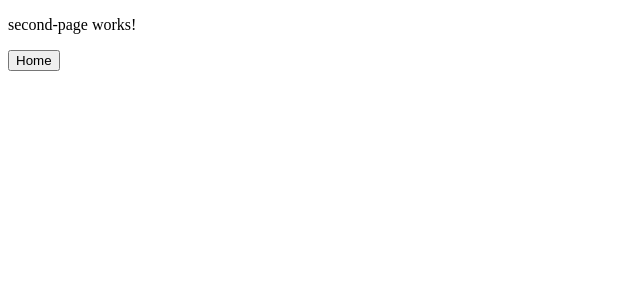
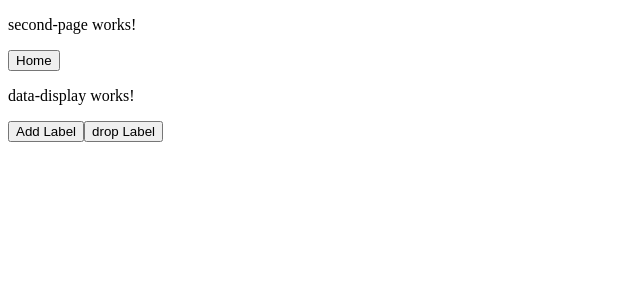
Before and after one commit to aguycalledpete/affective-state-profile, an Angular app: page /second-page in a window 1280 px wide. Shown: the top 300 px of the page, without its empty margins (0-640 px from the left). Built offline with nearby package versions, Linux system fonts and the light colour scheme.

Commit message:
working components

```diff
--- a/src/app/app.module.ts
+++ b/src/app/app.module.ts
@@ -8,12 +8,14 @@ import { AppRoutingModule } from './app-routing.module';
 
 import { FirstPageComponent } from './pages/first-page/first-page.component';
 import { SecondPageComponent } from './pages/second-page/second-page.component';
+import { DataDisplayComponent } from './components/data-display/data-display.component';
 
 @NgModule({
   declarations: [
     AppComponent,
     FirstPageComponent,
-    SecondPageComponent
+    SecondPageComponent,
+    DataDisplayComponent
   ],
   imports: [
     BrowserModule,
--- /dev/null
+++ b/src/app/components/data-display/data-display.component.html
@@ -0,0 +1,13 @@
+<p>data-display works!</p>
+
+<button (click)="addLabel()">
+    Add Label
+</button>
+
+<button (click)="dropLabel()">
+    drop Label
+</button>
+
+<div *ngFor="let label of dataStoreService.labels">
+    <span>{{label}}</span>
+</div>
--- /dev/null
+++ b/src/app/components/data-display/data-display.component.ts
@@ -0,0 +1,26 @@
+import { Component, OnInit } from '@angular/core';
+import { DataStoreService } from 'src/app/services/data-store/data-store.service';
+
+@Component({
+  selector: 'app-data-display',
+  templateUrl: './data-display.component.html',
+  styleUrls: ['./data-display.component.css']
+})
+export class DataDisplayComponent implements OnInit {
+
+  constructor(
+    public dataStoreService:DataStoreService
+    ) { }
+
+    ngOnInit(): void {
+    }
+
+    addLabel():void {
+      this.dataStoreService.labels.push('label');
+    }
+
+    dropLabel():void {
+      this.dataStoreService.labels.pop();
+    }
+
+  }
--- a/src/app/pages/first-page/first-page.component.html
+++ b/src/app/pages/first-page/first-page.component.html
@@ -5,3 +5,5 @@
 <button [routerLink]="['/second-page']" routerLinkActive="router-link-active">
     Second Page
 </button>
+
+<app-data-display></app-data-display>
--- a/src/app/pages/second-page/second-page.component.html
+++ b/src/app/pages/second-page/second-page.component.html
@@ -3,3 +3,5 @@
 <button [routerLink]="['../']" routerLinkActive="router-link-active">
     Home
 </button>
+
+<app-data-display></app-data-display>
--- /dev/null
+++ b/src/app/services/data-store/data-store.service.ts
@@ -0,0 +1,12 @@
+import { Injectable } from '@angular/core';
+
+@Injectable({
+  providedIn: 'root'
+})
+export class DataStoreService {
+
+  labels = new Array<String>();
+
+  constructor() { }
+
+}
```
Also changed, not shown: src/app/components/data-display/data-display.component.css (added), 2 other files (tests, documents, lock files or other folders).
